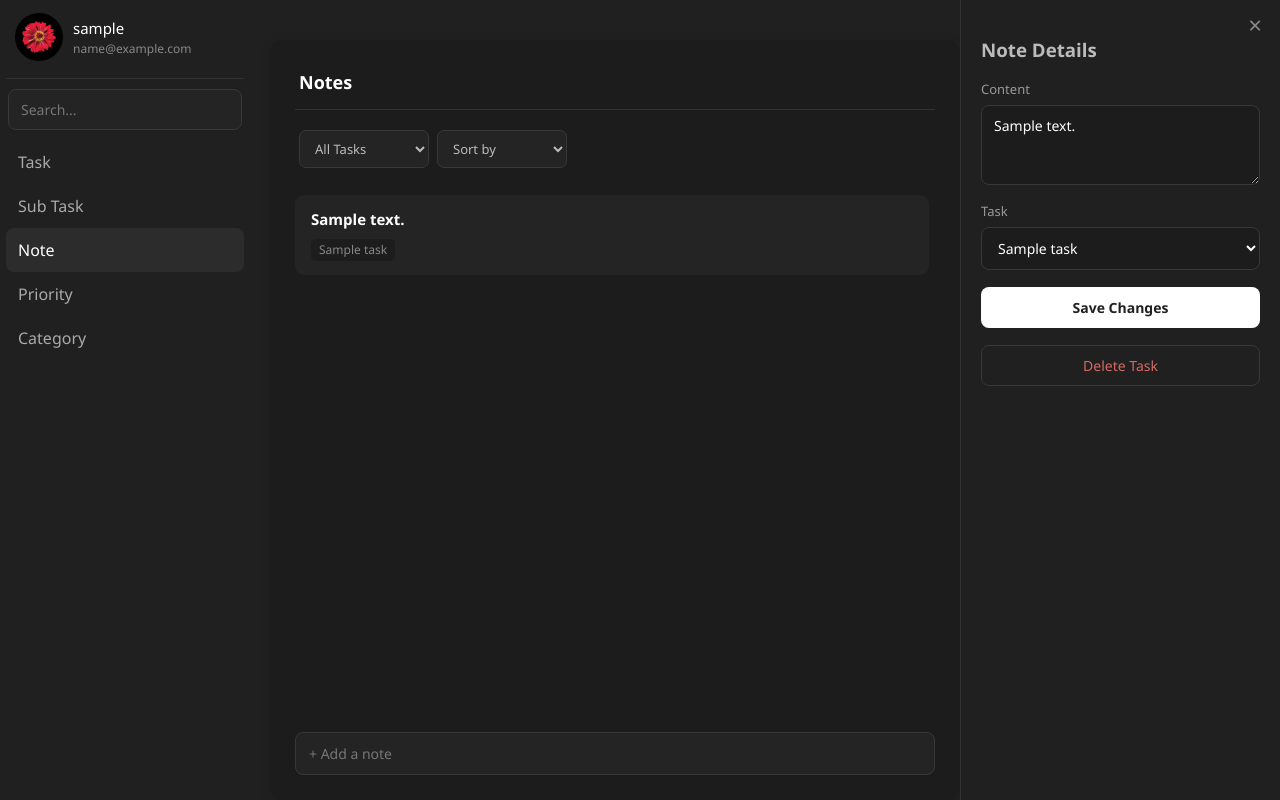
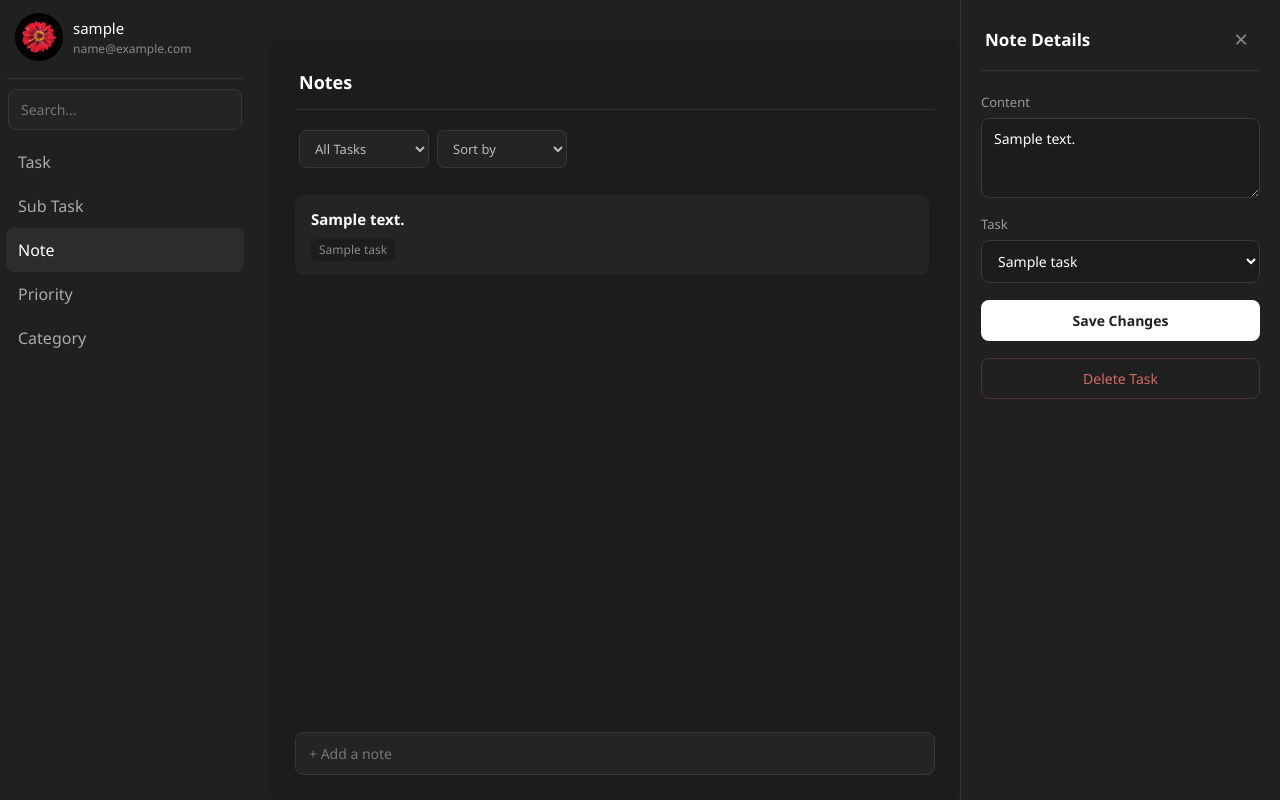
Before and after one commit to reiinnn01/Hangarin, a Django app: page /Notes/?selected=1 in a window 1280 px wide. Run offline with Django 5.2, Linux system fonts and the light colour scheme; a user stored in the database is signed in; tables that the repository leaves empty hold one stand-in row (values such as "Sample post").

Commit message:
fix x button

```diff
--- a/myproject/manager/static/css/style.css
+++ b/myproject/manager/static/css/style.css
@@ -444,7 +444,9 @@ body {
 }
 
 .sidebar-header {
-    position: relative;
+    display: flex;
+    align-items: center;
+    justify-content: space-between;
     padding: 6px 4px 16px;
     margin-bottom: 22px;
     border-bottom: 1px solid #323232;
@@ -459,20 +461,20 @@ body {
 }
 
 .close-sidebar-btn {
-    position: absolute;
-    top: 10px;
-    right: 10px;
     display: flex;
     align-items: center;
     justify-content: center;
     width: 30px;
     height: 30px;
+    margin: 0;
+    padding: 0;
     color: #888888;
     text-decoration: none;
     font-family: "Segoe UI", sans-serif;
     font-size: 24px;
     line-height: 1;
     border-radius: 7px;
+    flex-shrink: 0;
     transition:
         background-color 0.15s ease,
         color 0.15s ease;
--- a/myproject/manager/templates/category.html
+++ b/myproject/manager/templates/category.html
@@ -45,8 +45,10 @@
 {% block right_sidebar %}
 {% if selected_category %}
 <div class="sidebar-right">
-    <a href="?" class="close-sidebar-btn">&times;</a>
-    <h3>Category Details</h3>
+    <div class="sidebar-header">
+        <h3>Category Details</h3>
+        <a href="?" class="close-sidebar-btn">&times;</a>
+    </div>
 
         <form method="POST" class="sidebar-form">
             {% csrf_token %}
--- a/myproject/manager/templates/note.html
+++ b/myproject/manager/templates/note.html
@@ -57,8 +57,10 @@
 {% block right_sidebar %}
 {% if selected_note %}
 <div class="sidebar-right">
-    <a href="?" class="close-sidebar-btn">&times;</a>
-    <h3>Note Details</h3>
+    <div class="sidebar-header">
+        <h3>Note Details</h3>
+        <a href="?" class="close-sidebar-btn">&times;</a>
+    </div>
         <form method="POST" class="sidebar-form">
             {% csrf_token %}
             <input type="hidden" name="note_id" value="{{ selected_note.id }}">
--- a/myproject/manager/templates/priority.html
+++ b/myproject/manager/templates/priority.html
@@ -45,8 +45,10 @@
 {% block right_sidebar %}
 {% if selected_priority %}
 <div class="sidebar-right">
-    <a href="?" class="close-sidebar-btn">&times;</a>
-    <h3>Priority Details</h3>
+    <div class="sidebar-header">
+        <h3>Priority Details</h3>
+        <a href="?" class="close-sidebar-btn">&times;</a>
+    </div>
         <form method="POST" class="sidebar-form">
             {% csrf_token %}
             <input type="hidden" name="priority_id" value="{{ selected_priority.id }}">
--- a/myproject/manager/templates/subtask.html
+++ b/myproject/manager/templates/subtask.html
@@ -68,8 +68,10 @@
 {% block right_sidebar %}
 {% if selected_subtask %}
 <div class="sidebar-right">
-    <a href="?" class="close-sidebar-btn">&times;</a>
-    <h3>Subtask Details</h3>
+    <div class="sidebar-header">
+        <h3>Subtask Details</h3>
+        <a href="?" class="close-sidebar-btn">&times;</a>
+    </div>
         <form method="POST" class="sidebar-form">
             {% csrf_token %}
             <input type="hidden" name="subtask_id" value="{{ selected_subtask.id }}">
--- a/myproject/manager/templates/task.html
+++ b/myproject/manager/templates/task.html
@@ -85,8 +85,10 @@
 {% if selected_task %}
 <div class="sidebar-right">
 
-    <h3>Task Details</h3>
-    <a href="?" class="close-sidebar-btn">&times;</a>
+    <div class="sidebar-header">
+        <h3>Task Details</h3>
+        <a href="?" class="close-sidebar-btn">&times;</a>
+    </div>
         <form method="POST" class="sidebar-form">
             {% csrf_token %}
             <input type="hidden" name="task_id" value="{{ selected_task.id }}">
```
